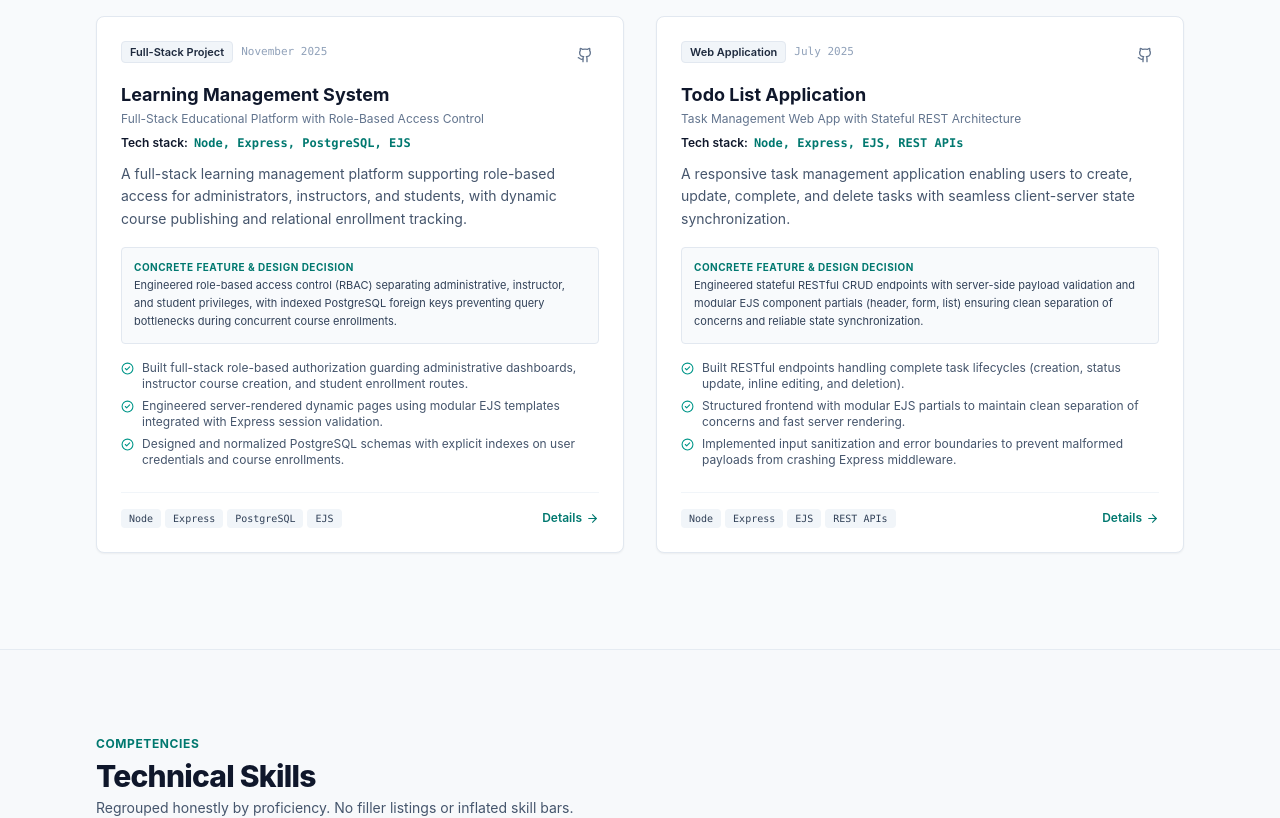
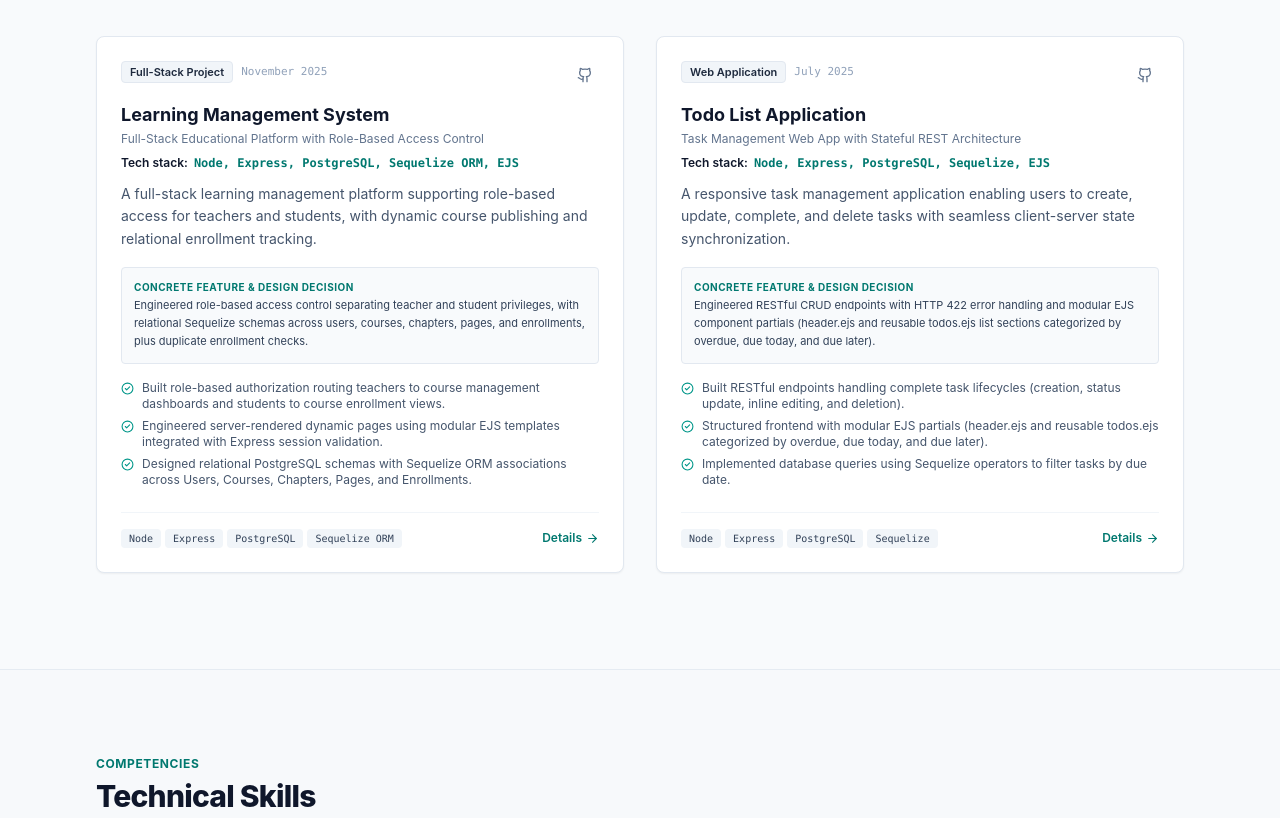
Before and after one commit to hemkesh18/portfolio, a React (Vite) app: page / in a window 1280 px wide. Shown: the part 3620-4438 px from the top of the page. Built offline with nearby package versions, Linux system fonts and the light colour scheme; no server answers.

Commit message:
Update portfolio: restore Preflight benchmark result, rewrite Hack with Hyderabad entry with exact stack, and align LMS/Todo claims with verified codebase

```diff
--- a/index.html
+++ b/index.html
@@ -163,23 +163,24 @@
           <p>Autonomous safety gate powered by Vectorize Hindsight persistent memory to catch recurrent deployment regressions before production.</p>
           <p><strong>How it works:</strong> Vectorize Hindsight memory stores historical deployment manifests, architectural diffs, and incident post-mortems with remediation runbooks. At deploy time, Preflight semantically compares the proposed release against stored incident patterns and blocks the release (exit code 1) if the risk score exceeds 0.60 or matches a known repeat-outage scenario.</p>
           <p><strong>Benchmark setup:</strong> 150 simulated deployments, 9 repeat-outage incidents, comparing memory-enabled Preflight against a stateless baseline without memory.</p>
+          <p><strong>Simulated benchmark result:</strong> with memory, Preflight caught 4 of 9 repeat-outage incidents; the stateless baseline caught 1 of 9.</p>
           <p>Live Application: <a href="https://preflight-kw3s.vercel.app/" target="_blank" rel="noopener noreferrer">preflight-kw3s.vercel.app</a></p>
           <p>GitHub Repository: <a href="https://github.com/hemkesh18/preflight" target="_blank" rel="noopener noreferrer">github.com/hemkesh18/preflight</a></p>
         </article>
 
         <article>
           <h3>Learning Management System (LMS)</h3>
-          <p><strong>Tech stack:</strong> Node, Express, PostgreSQL, EJS</p>
-          <p>Full-stack learning management platform supporting role-based access control, course modules, and PostgreSQL schemas.</p>
-          <p><strong>Design Decision:</strong> Engineered role-based access control (RBAC) separating administrative, instructor, and student privileges, with indexed PostgreSQL foreign keys preventing query bottlenecks during concurrent course enrollments.</p>
+          <p><strong>Tech stack:</strong> Node, Express, PostgreSQL, Sequelize ORM, EJS</p>
+          <p>Full-stack learning management platform supporting role-based access for teachers and students, with dynamic course publishing and relational enrollment tracking.</p>
+          <p><strong>Design Decision:</strong> Engineered role-based access control separating teacher and student privileges, with relational Sequelize schemas across users, courses, chapters, pages, and enrollments, plus duplicate enrollment checks.</p>
           <p>GitHub: <a href="https://github.com/hemkesh18/learning-management-system" target="_blank" rel="noopener noreferrer">github.com/hemkesh18/learning-management-system</a></p>
         </article>
 
         <article>
           <h3>Todo List Web Application</h3>
-          <p><strong>Tech stack:</strong> Node, Express, EJS, REST APIs</p>
-          <p>Full-stack task management web application built with Node.js, Express.js, and modular EJS templates.</p>
-          <p><strong>Design Decision:</strong> Engineered stateful RESTful CRUD endpoints with server-side payload validation and modular EJS component partials (header, form, list) ensuring clean separation of concerns and reliable state synchronization.</p>
+          <p><strong>Tech stack:</strong> Node, Express, PostgreSQL, Sequelize, EJS</p>
+          <p>A responsive task management application enabling users to create, update, complete, and delete tasks with client-server state synchronization.</p>
+          <p><strong>Design Decision:</strong> Engineered RESTful CRUD endpoints with HTTP 422 error handling and modular EJS component partials (header.ejs and reusable todos.ejs list sections categorized by overdue, due today, and due later).</p>
           <p>GitHub: <a href="https://github.com/hemkesh18/todo-list" target="_blank" rel="noopener noreferrer">github.com/hemkesh18/todo-list</a></p>
         </article>
       </section>
@@ -188,7 +189,7 @@
         <h2>Hackathons and Competitions</h2>
         <ul>
           <li><strong>Smart India Hackathon (SIH) 2026:</strong> Built the Flutter client and connected the machine learning inference backend (Flutter, Dart, Python, FastAPI, PostgreSQL). Outcome: Selected in the college-level round.</li>
-          <li><strong>Hack with Hyderabad 3.0:</strong> Built the full-stack web application, REST endpoints, and database schema (React, Node.js, Express.js, PostgreSQL, Tailwind CSS). Outcome: Built working prototype within 24 hours; verified participation.</li>
+          <li><strong>Hack with Hyderabad 3.0:</strong> Built Preflight, an agent that uses Vectorize Hindsight persistent memory to block risky deployments (Python, FastAPI, Groq LLM API, Vectorize Hindsight, React, Tailwind CSS). Outcome: Built a working prototype within 24 hours. [FILL IN: e.g. shortlisted / finalist / none yet]</li>
         </ul>
       </section>
 
--- a/src/components/PreflightSection.jsx
+++ b/src/components/PreflightSection.jsx
@@ -190,6 +190,9 @@ export default function PreflightSection() {
               <p className="text-xs text-slate-600 dark:text-slate-400 mt-1">
                 <span className="font-semibold text-slate-800 dark:text-slate-200">Benchmark setup:</span> {preflight.setupNote}
               </p>
+              <p className="text-xs text-slate-700 dark:text-slate-300 mt-1">
+                <span className="font-semibold text-teal-800 dark:text-teal-300">Simulated benchmark result:</span> with memory, Preflight caught 4 of 9 repeat-outage incidents; the stateless baseline caught 1 of 9.
+              </p>
             </div>
             <span className="text-[11px] text-slate-400 font-mono">
               Ground-truth validated against data/results/replay.json
--- a/src/data/portfolioData.js
+++ b/src/data/portfolioData.js
@@ -85,6 +85,8 @@ export const portfolioData = {
     benchmarkType: "Simulated Benchmark",
     setupNote:
       "150 simulated deployments, 9 repeat-outage incidents, comparing memory-enabled Preflight against a stateless baseline without memory.",
+    benchmarkResult:
+      "Result: with memory, Preflight caught 4 of 9 repeat-outage incidents; the stateless baseline caught 1 of 9.",
     howItWorks: [
       "Vectorize Hindsight memory stores historical deployment manifests, architectural diffs, and incident post-mortems with remediation runbooks.",
       "At deploy time, Preflight semantically compares the proposed release against stored incident patterns and blocks the release (exit code 1) if the risk score exceeds 0.60 or matches a known repeat-outage scenario.",
@@ -243,21 +245,21 @@ export const portfolioData = {
       badge: "Full-Stack Project",
       date: "November 2025",
       summary:
-        "A full-stack learning management platform supporting role-based access for administrators, instructors, and students, with dynamic course publishing and relational enrollment tracking.",
-      techStackLine: "Node, Express, PostgreSQL, EJS",
+        "A full-stack learning management platform supporting role-based access for teachers and students, with dynamic course publishing and relational enrollment tracking.",
+      techStackLine: "Node, Express, PostgreSQL, Sequelize ORM, EJS",
       concreteDecision:
-        "Engineered role-based access control (RBAC) separating administrative, instructor, and student privileges, with indexed PostgreSQL foreign keys preventing query bottlenecks during concurrent course enrollments.",
+        "Engineered role-based access control separating teacher and student privileges, with relational Sequelize schemas across users, courses, chapters, pages, and enrollments, plus duplicate enrollment checks.",
       bulletPoints: [
-        "Built full-stack role-based authorization guarding administrative dashboards, instructor course creation, and student enrollment routes.",
+        "Built role-based authorization routing teachers to course management dashboards and students to course enrollment views.",
         "Engineered server-rendered dynamic pages using modular EJS templates integrated with Express session validation.",
-        "Designed and normalized PostgreSQL schemas with explicit indexes on user credentials and course enrollments.",
+        "Designed relational PostgreSQL schemas with Sequelize ORM associations across Users, Courses, Chapters, Pages, and Enrollments.",
       ],
       keyTechnicalDecision:
-        "Designed relational PostgreSQL schemas with explicit indexes on user credentials, courses, and enrollments to prevent query slowdowns during peak enrollment windows.",
-      tech: ["Node", "Express", "PostgreSQL", "EJS"],
+        "Designed relational PostgreSQL schemas with Sequelize ORM associations connecting Users, Courses, Chapters, Pages, and Enrollments with duplicate enrollment validation.",
+      tech: ["Node", "Express", "PostgreSQL", "Sequelize ORM", "EJS"],
       github: "https://github.com/hemkesh18/learning-management-system",
       liveDemo: null,
-      metrics: "PostgreSQL RBAC & Indexed Schemas",
+      metrics: "PostgreSQL & Sequelize Associations",
     },
     {
       id: "todo-list-app",
@@ -268,17 +270,17 @@ export const portfolioData = {
       date: "July 2025",
       summary:
         "A responsive task management application enabling users to create, update, complete, and delete tasks with seamless client-server state synchronization.",
-      techStackLine: "Node, Express, EJS, REST APIs",
+      techStackLine: "Node, Express, PostgreSQL, Sequelize, EJS",
       concreteDecision:
-        "Engineered stateful RESTful CRUD endpoints with server-side payload validation and modular EJS component partials (header, form, list) ensuring clean separation of concerns and reliable state synchronization.",
+        "Engineered RESTful CRUD endpoints with HTTP 422 error handling and modular EJS component partials (header.ejs and reusable todos.ejs list sections categorized by overdue, due today, and due later).",
       bulletPoints: [
         "Built RESTful endpoints handling complete task lifecycles (creation, status update, inline editing, and deletion).",
-        "Structured frontend with modular EJS partials to maintain clean separation of concerns and fast server rendering.",
-        "Implemented input sanitization and error boundaries to prevent malformed payloads from crashing Express middleware.",
+        "Structured frontend with modular EJS partials (header.ejs and reusable todos.ejs categorized by overdue, due today, and due later).",
+        "Implemented database queries using Sequelize operators to filter tasks by due date.",
       ],
       keyTechnicalDecision:
-        "Engineered RESTful endpoints with input validation and modular EJS partials ensuring consistent state synchronization and clean separation of concerns.",
-      tech: ["Node", "Express", "EJS", "REST APIs"],
+        "Engineered RESTful endpoints with HTTP 422 error handling and modular EJS partials ensuring clean separation of concerns across overdue, today, and later task lists.",
+      tech: ["Node", "Express", "PostgreSQL", "Sequelize", "EJS"],
       github: "https://github.com/hemkesh18/todo-list",
       liveDemo: null,
       metrics: "RESTful Endpoints & Modular EJS",
@@ -300,10 +302,10 @@ export const portfolioData = {
     {
       id: "hack-with-hyderabad",
       name: "Hack with Hyderabad 3.0",
-      role: "Built the full-stack web application, REST endpoints, and database schema",
-      stack: "React, Node.js, Express.js, PostgreSQL, Tailwind CSS",
-      built: "Built full-stack responsive web client, REST API endpoints, and relational database schemas under a 24-hour sprint.",
-      outcome: "Built working prototype within 24 hours; verified participation.",
+      role: "Built Preflight, an agent that uses Vectorize Hindsight persistent memory to block risky deployments",
+      stack: "Python, FastAPI, Groq LLM API, Vectorize Hindsight, React, Tailwind CSS",
+      built: "Built Preflight, an autonomous CI/CD release safety gate that retrieves historical outage precedents from Vectorize Hindsight persistent memory and evaluates upcoming deployment risks using Groq LLM.",
+      outcome: "Built a working prototype within 24 hours. [FILL IN: e.g. shortlisted / finalist / none yet]",
       status: "verified",
       statusBadge: "Working Prototype",
     },
```
